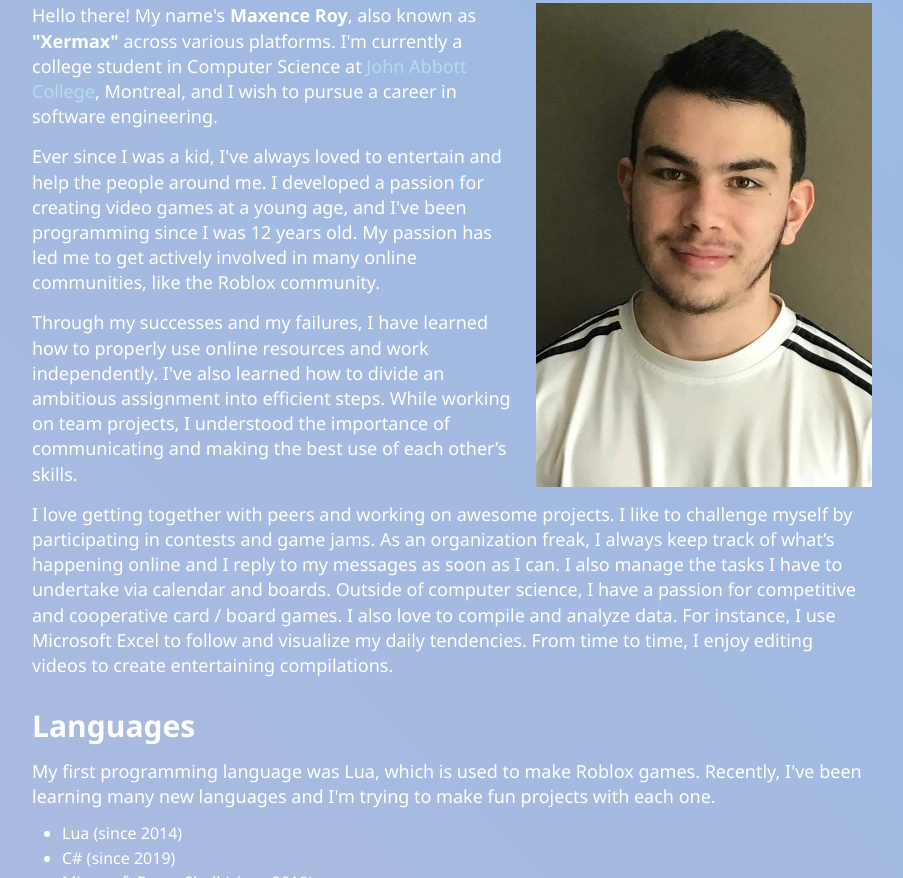
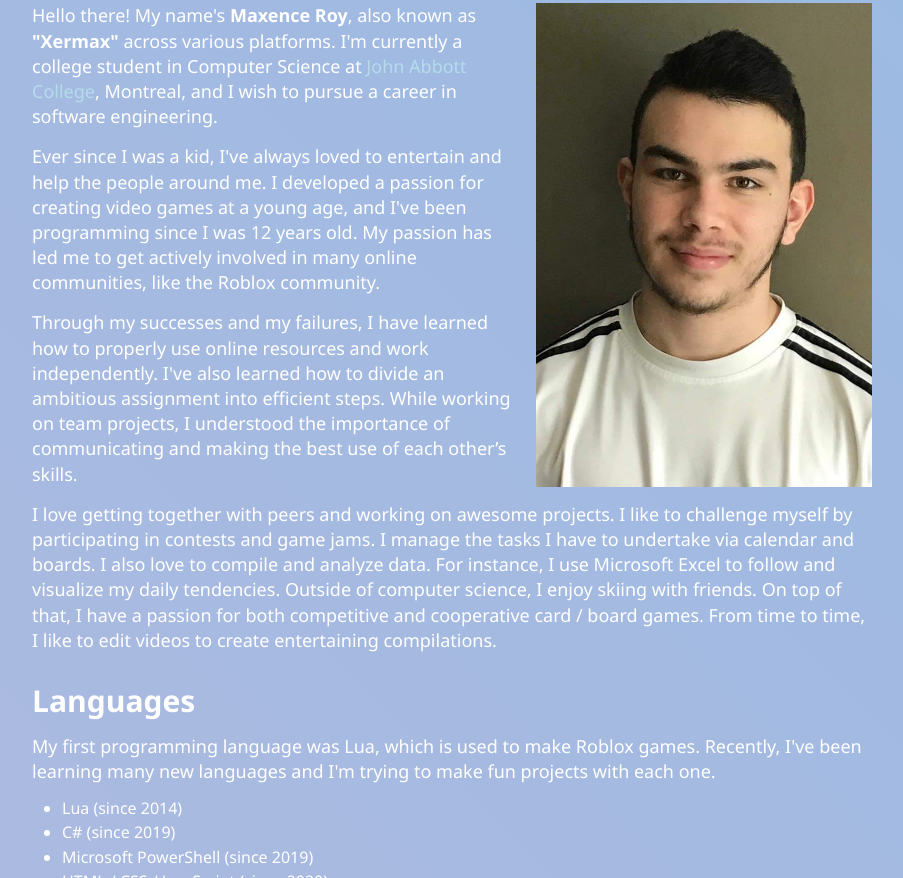
Before and after one commit to Xermax3/Xermax3.github.io, a plain HTML site: page index.html in a window 1280 px wide. Shown: the part 368-1246 px from the top of the page, without its empty margins (188-1091 px from the left). Drawn offline with Linux system fonts and the light colour scheme; files whose address does not match are found by name.

Commit message:
(Final) Very minor changes to some text and buttons

```diff
--- a/index.html
+++ b/index.html
@@ -44,12 +44,11 @@
                     </p>
                     <p id="bio-paragraph-4">
                         I love getting together with peers and working on awesome projects. I like to challenge
-                        myself by participating in contests and game jams. As an organization freak, I always keep
-                        track of what’s happening online and I reply to my messages as soon as I can. I also manage
-                        the tasks I have to undertake via calendar and boards. Outside of computer science, I have
-                        a passion for competitive and cooperative card / board games. I also love to compile and
-                        analyze data. For instance, I use Microsoft Excel to follow and visualize my daily tendencies.
-                        From time to time, I enjoy editing videos to create entertaining compilations.
+                        myself by participating in contests and game jams. I manage the tasks I have to undertake
+                        via calendar and boards. I also love to compile and analyze data. For instance, I use
+                        Microsoft Excel to follow and visualize my daily tendencies. Outside of computer science, I
+                        enjoy skiing with friends. On top of that, I have a passion for both competitive and cooperative
+                        card / board games. From time to time, I like to edit videos to create entertaining compilations.
                     </p>
                     <div id="bio-image-container"><img src="./Assets/MaxenceProfile.JPG" title="That's me!"></div>
                 </div>
--- a/style.css
+++ b/style.css
@@ -368,7 +368,7 @@ textarea {
 }
 
 input[type=submit] {
-    width: 100px;
+    width: 140px;
     background-color: #eeeeee;
 }
 
```
Also changed, not shown: influences.html (+2 -2 lines).
